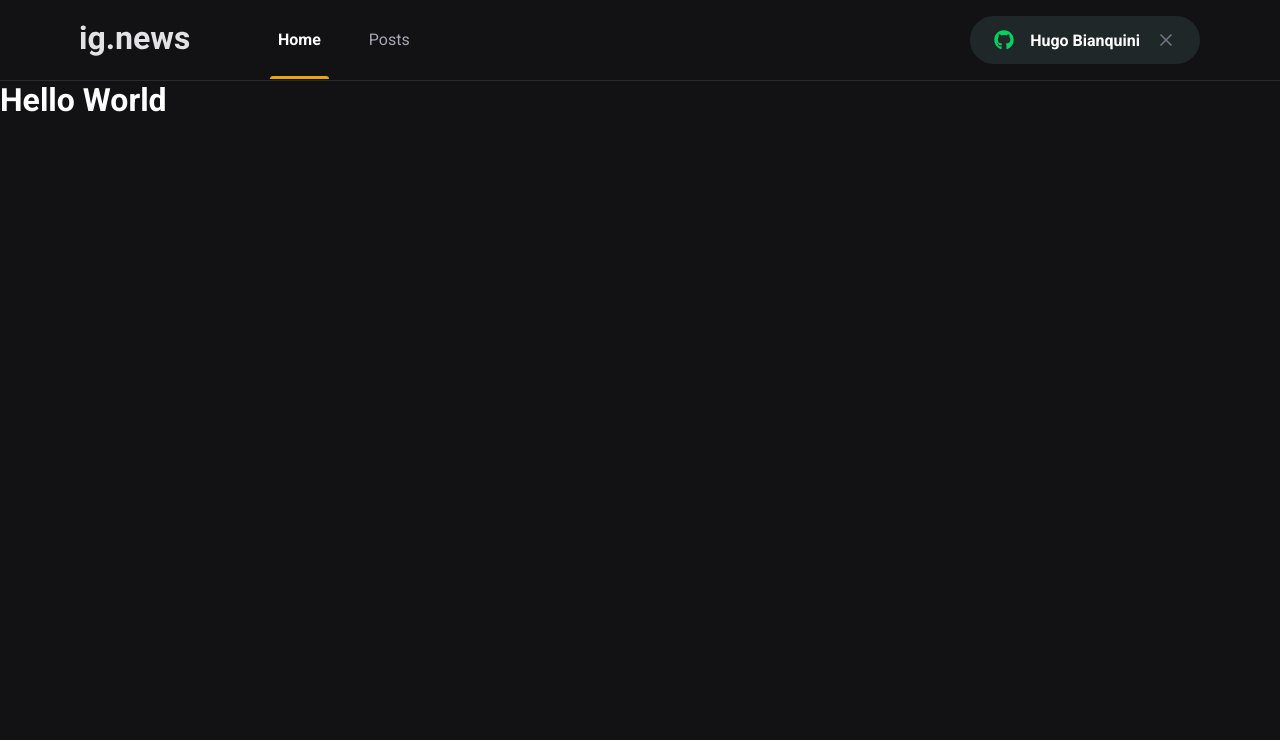
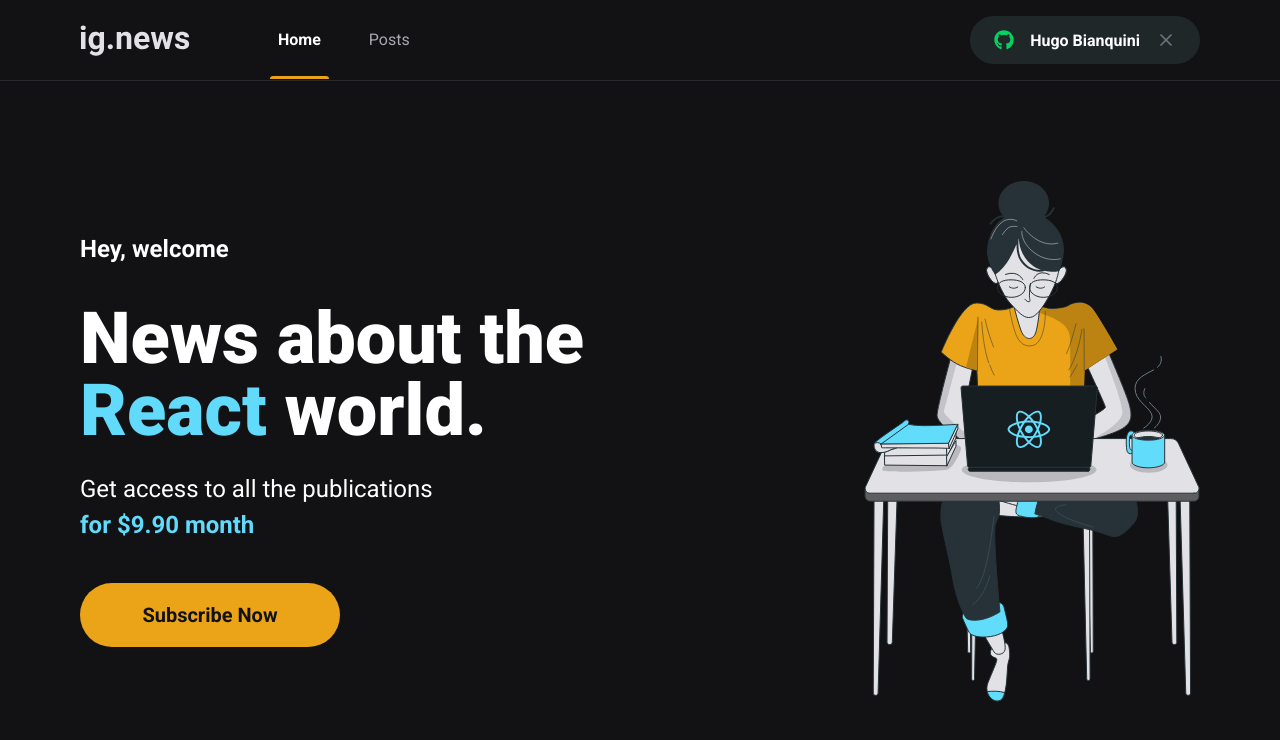
Before and after one commit to HugoBianquini/hg-news, a Next.js app: page / in a window 1280 px wide. Shown: the top 740 px of the page. Built offline with nearby package versions, Linux system fonts and the light colour scheme.

Commit message:
subscribe button component

```diff
--- /dev/null
+++ b/src/components/SubscribeButton/index.tsx
@@ -0,0 +1,11 @@
+import styles from './styles.module.scss';
+
+export function SubscribeButton() {
+    return (
+        <button
+         type="button"
+         className={styles.subscribeButton}>
+             Subscribe Now
+        </button>
+    )
+}
--- /dev/null
+++ b/src/components/SubscribeButton/styles.module.scss
@@ -0,0 +1,19 @@
+.subscribeButton {
+  width: 260px;
+  height: 4rem;
+  border: 0;
+  border-radius: 2rem;
+  background: var(--yellow-500);
+  color: var(--gray-900);
+  font-size: 1.25rem;
+  font-weight: bold;
+
+  display: flex;
+  align-items: center;
+  justify-content: center;
+  transition: filter 0.3s;
+
+  &:hover {
+    filter: brightness(0.8);
+  }
+}
--- /dev/null
+++ b/src/pages/home.module.scss
@@ -0,0 +1,45 @@
+.contentContainer {
+  max-width: 1120px;
+  margin: 0 auto;
+  padding: 0 2rem;
+  height: calc(100vh - 5rem);
+
+  display: flex;
+  align-items: center;
+  justify-content: space-between;
+}
+
+.hero {
+  max-width: 600px;
+
+  > span {
+    font-size: 1.5rem;
+    font-weight: bold;
+  }
+
+  h1 {
+    font-size: 4.5rem;
+    line-height: 4.5rem;
+    font-weight: 900;
+    margin-top: 2.5rem;
+
+    span {
+      color: var(--cyan-500);
+    }
+  }
+
+  p {
+    font-size: 1.5rem;
+    line-height: 2.25rem;
+    margin-top: 1.5rem;
+
+    span {
+      color: var(--cyan-500);
+      font-weight: bold;
+    }
+  }
+
+  button {
+    margin-top: 2.5rem;
+  }
+}
--- a/src/pages/index.tsx
+++ b/src/pages/index.tsx
@@ -1,12 +1,25 @@
 import Head from 'next/head';
+import { SubscribeButton } from '../components/SubscribeButton';
+import styles from './home.module.scss';
 
 export default function Home() {
   return (
     <>
       <Head>
-        <title>Início | hg.news</title>
+        <title>Home | hg.news</title>
       </Head>
-      <h1>Hello World</h1>
+      <main className={styles.contentContainer}>
+        <section className={styles.hero}>
+          <span>Hey, welcome</span>
+          <h1>News about the <span>React</span> world.</h1>
+          <p>
+            Get access to all the publications <br />
+            <span>for $9.90 month</span>
+          </p>
+          <SubscribeButton />
+        </section>
+        <img src='/images/avatar.svg' alt='Girl coding' />
+      </main>
     </>
   )
 }
```
